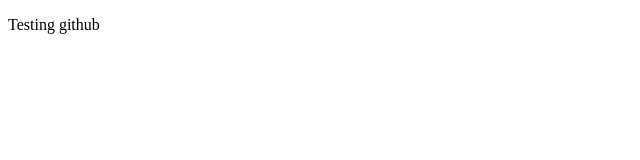
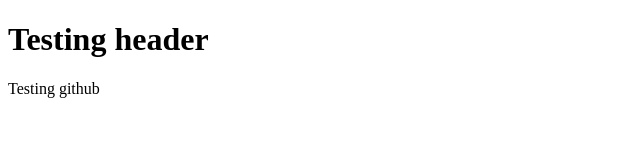
Before and after one commit to Tahmwellrups/Tahmwellrups.github.io, a plain HTML site: page index.html in a window 1280 px wide. Shown: the whole page, without its empty margins (0-640 px from the left). Drawn offline with Linux system fonts and the light colour scheme.

Commit message:
🚀 Testing

```diff
--- a/index.html
+++ b/index.html
@@ -6,6 +6,7 @@
     <title>Document</title>
 </head>
 <body>
+    <h1>Testing header</h1>
     <p>Testing github</p>
 </body>
 </html>
```
